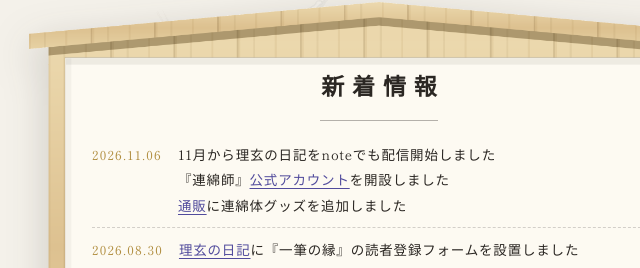
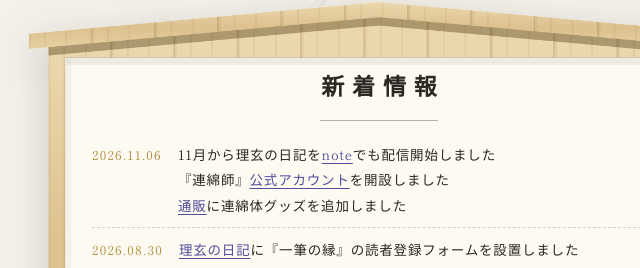
Before and after one commit to kishinoArtworks/renmenshi, a plain HTML site: page index.html in a window 1280 px wide. Shown: the part 1531-1799 px from the top of the page, 261-901 px from the left. Drawn offline with Linux system fonts and the light colour scheme; a web font is replaced by a local one.

Commit message:
新着情報：noteにリンクを追加
Co-Authored-By: Claude Sonnet 5.5 <noreply@anthropic.com>

```diff
--- a/index.html
+++ b/index.html
@@ -2304,7 +2304,7 @@
     行の書式： <li><span class="wn-date">日付</span><span>理玄の日記『一筆の縁』「タイトル」を配信しました（<a href="記事URL" target="_blank" rel="noopener">読む</a>／<a href="#subscribe">読者登録</a>）</span></li>
   -->
             <ul class="kanban-list">
-              <li><span class="wn-date">2026.11.06</span><span>11月から理玄の日記をnoteでも配信開始しました<br>『連綿師』<a href="https://x.com/Renmenshi" target="_blank" rel="noopener" title="別タブで開きます">公式アカウント</a>を開設しました<br><a href="#shop">通販</a>に連綿体グッズを追加しました</span></li>
+              <li><span class="wn-date">2026.11.06</span><span>11月から理玄の日記を<a href="https://note.com/tsudukirigen" target="_blank" rel="noopener" title="別タブで開きます">note</a>でも配信開始しました<br>『連綿師』<a href="https://x.com/Renmenshi" target="_blank" rel="noopener" title="別タブで開きます">公式アカウント</a>を開設しました<br><a href="#shop">通販</a>に連綿体グッズを追加しました</span></li>
               <li><span class="wn-date">2026.08.30</span><span><a href="#diary">理玄の日記</a>に『一筆の縁』の読者登録フォームを設置しました</span></li>
               <li><span class="wn-date">2026.08.29</span><span><a href="#gallery">画廊</a>に個展『紡 -Tsumugi-』の作品6点を掲載しました。展示作品は販売を予定しています</span></li>
               <li><span class="wn-date">2026.08.29</span><span>個展『紡 -Tsumugi-』の記録を<a href="#event">イベント情報</a>に移しました</span></li>
```
